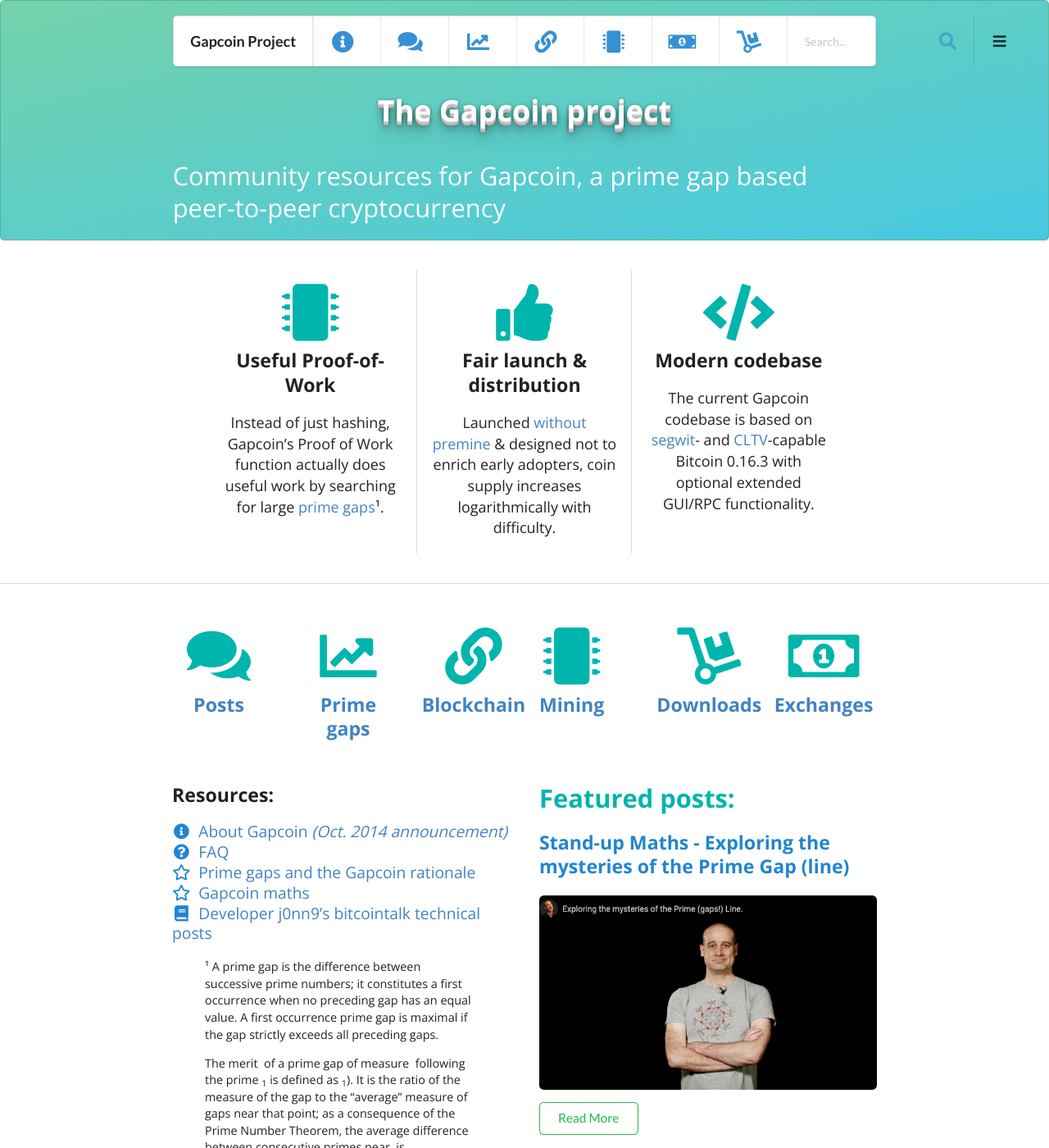
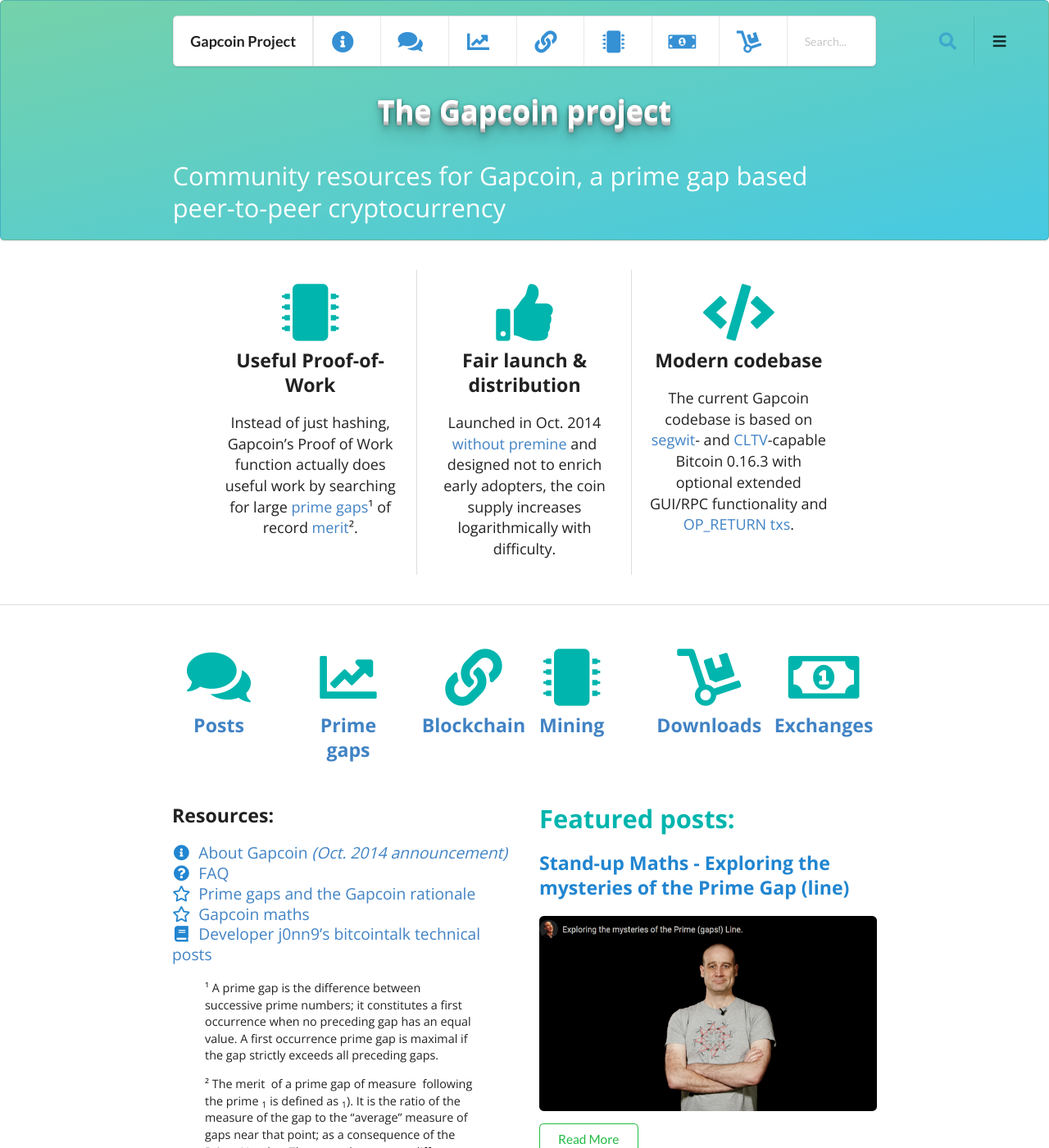
Before and after one commit to gapcoin-project/gapcoin-project.github.io, a Jekyll site: the page built from index.html, in a window 1280 px wide and 1400 px high. Shown: the whole window at 82% size. Built offline with Jekyll 4.4.1, drawn with Linux system fonts in a browser that asks for light colours; nearby versions of some CDN libraries.

Commit message:
expand descriptions

```diff
--- a/index.html
+++ b/index.html
@@ -13,7 +13,7 @@
             <i class="teal microchip icon"></i>
             Useful Proof-of-Work
           </div>
-          <p>Instead of just hashing, Gapcoin’s Proof of Work function actually does useful work by searching for large <a href="https://en.wikipedia.org/wiki/Prime_gap" target="_blank">prime gaps</a>¹.</p>
+          <p>Instead of just hashing, Gapcoin’s Proof of Work function actually does useful work by searching for large <a href="https://en.wikipedia.org/wiki/Prime_gap" target="_blank">prime gaps</a>¹ of record <a hre="https://en.wikipedia.org/wiki/Prime_gap#Numerical_results" target="_blank">merit</a>².</p>
 
         </div>
         <div class="column">
@@ -22,7 +22,7 @@
             <i class="teal thumbs up icon"></i>
             Fair launch &amp; distribution
           </div>
-          <p>Launched <a href="https://bitcointalk.org/index.php?topic=822498.0" target="_blanK">without premine</a> &amp; designed not to enrich early adopters, coin supply increases logarithmically with difficulty.</p>
+          <p>Launched in Oct. 2014 <a href="https://bitcointalk.org/index.php?topic=822498.0" target="_blanK">without premine</a> and designed not to enrich early adopters, the coin supply increases logarithmically with difficulty.</p>
 
         </div>
         <div class="column">
@@ -31,7 +31,7 @@
             <i class="teal code icon"></i>
             Modern codebase
           </div>
-          <p>The current Gapcoin codebase is based on <a href="https://en.bitcoin.it/wiki/Segwit" target="_blank">segwit</a>- and <a href="https://en.bitcoin.it/wiki/Timelock" target="_blank">CLTV</a>-capable Bitcoin 0.16.3 with optional extended GUI/RPC functionality.</p>
+          <p>The current Gapcoin codebase is based on <a href="https://en.bitcoin.it/wiki/Segwit" target="_blank">segwit</a>- and <a href="https://en.bitcoin.it/wiki/Timelock" target="_blank">CLTV</a>-capable Bitcoin 0.16.3 with optional extended GUI/RPC functionality and <a href="https://en.bitcoin.it/wiki/OP_RETURN" target="_blank">OP_RETURN txs</a>.</p>
 
         </div>
       </div>
@@ -90,7 +90,7 @@
         <blockquote>
         <div  style="font-size: 80%">
           <p>¹ A prime gap is the difference between successive prime numbers; it constitutes a first occurrence when no preceding gap has an equal value. A first occurrence prime gap is maximal if the gap strictly exceeds all preceding gaps.</p>
-          <p> The merit <math>M</math> of a prime gap of measure <math>g</math> following the prime <math>p<sub>1</sub></math> is defined as <math>M=g/ln(p<sub>1</sub>)</math>. It is the ratio of the measure of the gap to the “average” measure of gaps near that point; as a consequence of the Prime Number Theorem, the average difference between consecutive primes near <math>x</math> is approximately <math>ln(x)</math>.</p>
+          <p>² The merit <math>M</math> of a prime gap of measure <math>g</math> following the prime <math>p<sub>1</sub></math> is defined as <math>M=g/ln(p<sub>1</sub>)</math>. It is the ratio of the measure of the gap to the “average” measure of gaps near that point; as a consequence of the Prime Number Theorem, the average difference between consecutive primes near <math>x</math> is approximately <math>ln(x)</math>.</p>
           <p><i style="font-size: 80%">(While most puns make me feel oddly numb, mathematical puns make me feel even number)</i> <a href="https://www.mersenneforum.org/showpost.php?p=521693&postcount=753">*</a></p>
         </div>
         </blockquote>
```
